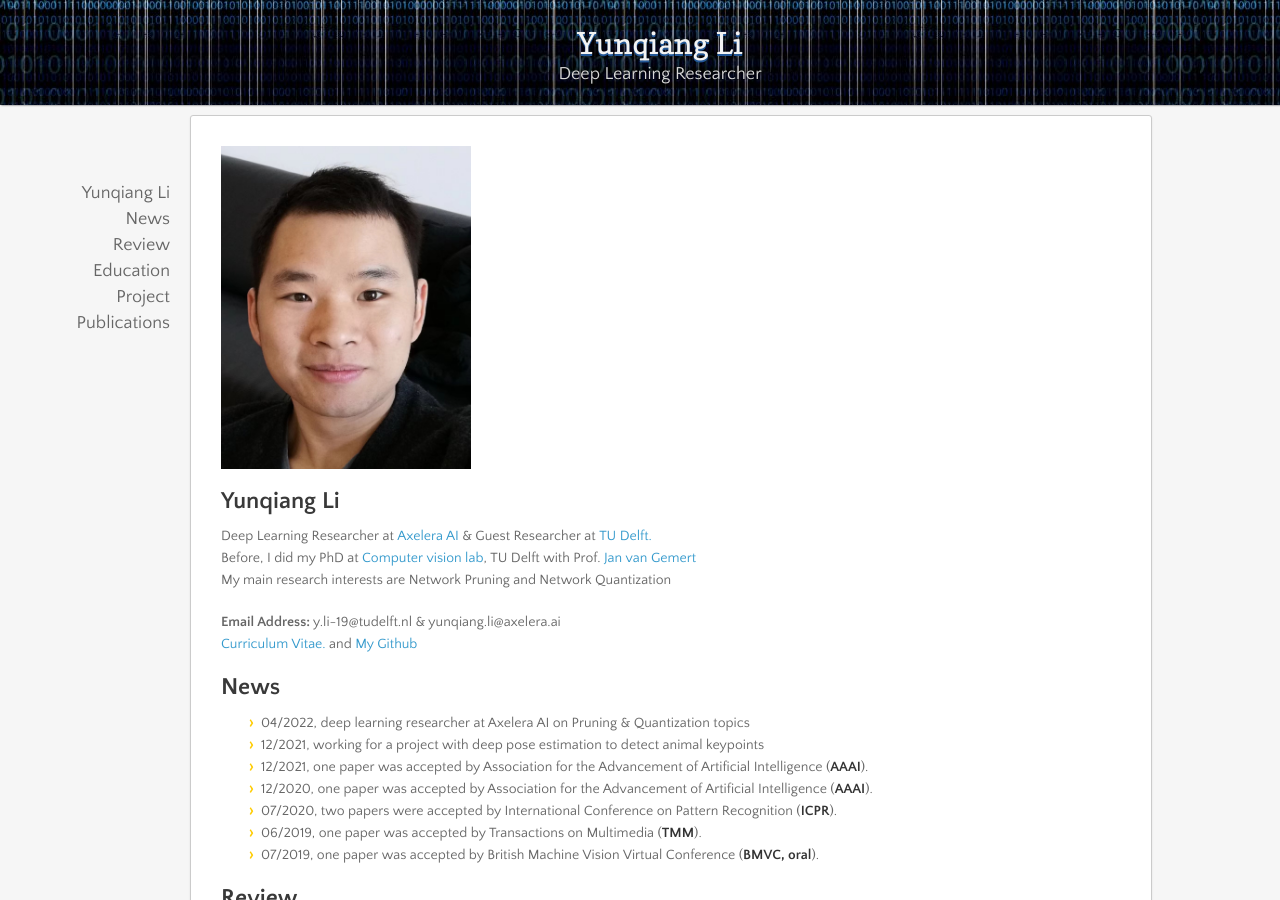
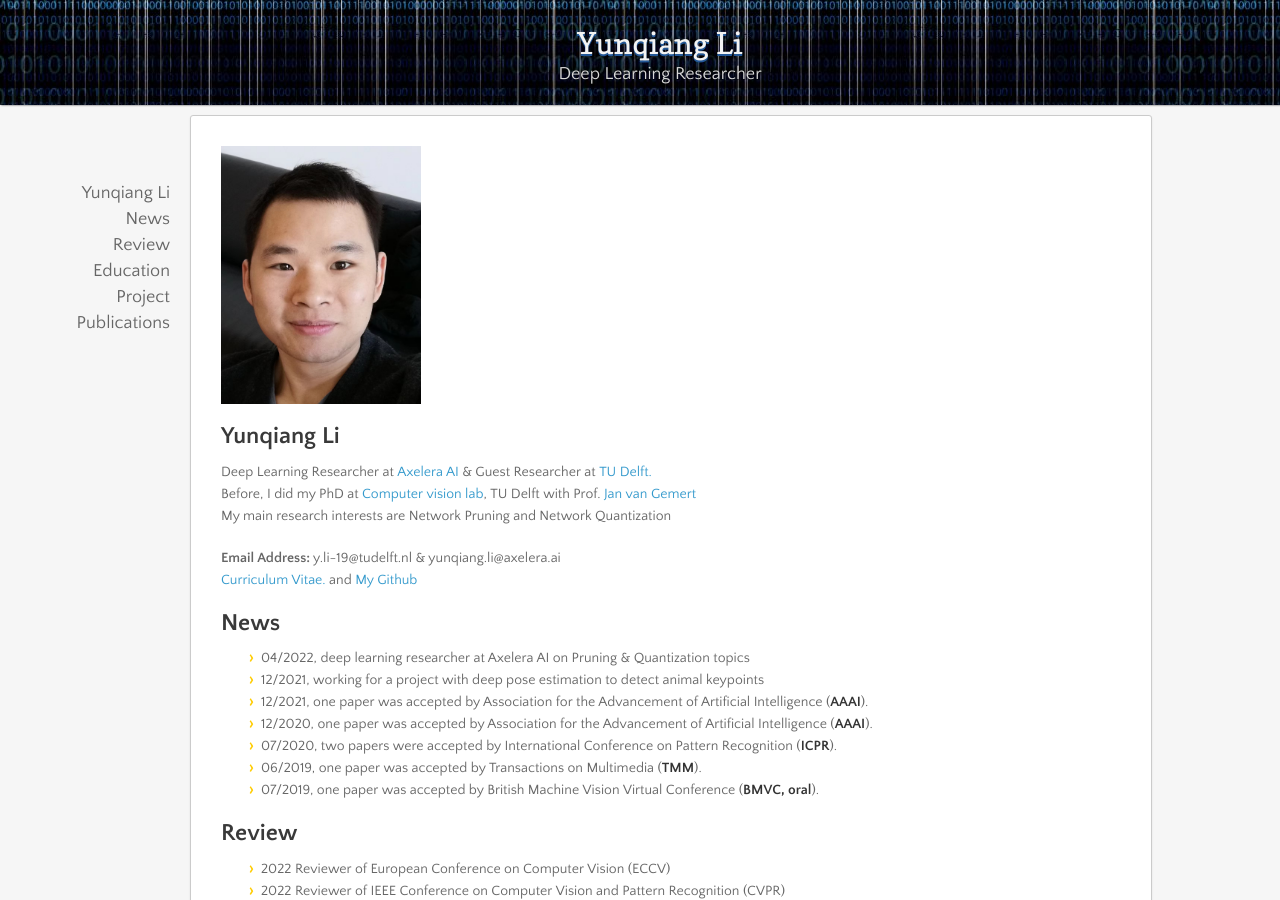
Before and after one commit to liyunqianggyn/liyunqianggyn.github.io, a Jekyll site: the page built from index.md, in a window 1280 px wide and 900 px high. Built offline with Jekyll 4.4.1, drawn with Linux system fonts in a browser that asks for light colours; nearby versions of some CDN libraries; our own code applies the rules of GitHub Pages for plain Markdown files.

Commit message:
Update index.md

```diff
--- a/index.md
+++ b/index.md
@@ -1,4 +1,4 @@
-<img align="top" width='250' src="y11.jpeg">
+<img align="top" width='200' src="y11.jpeg">
 
 ## Yunqiang Li <br/>
 
```
